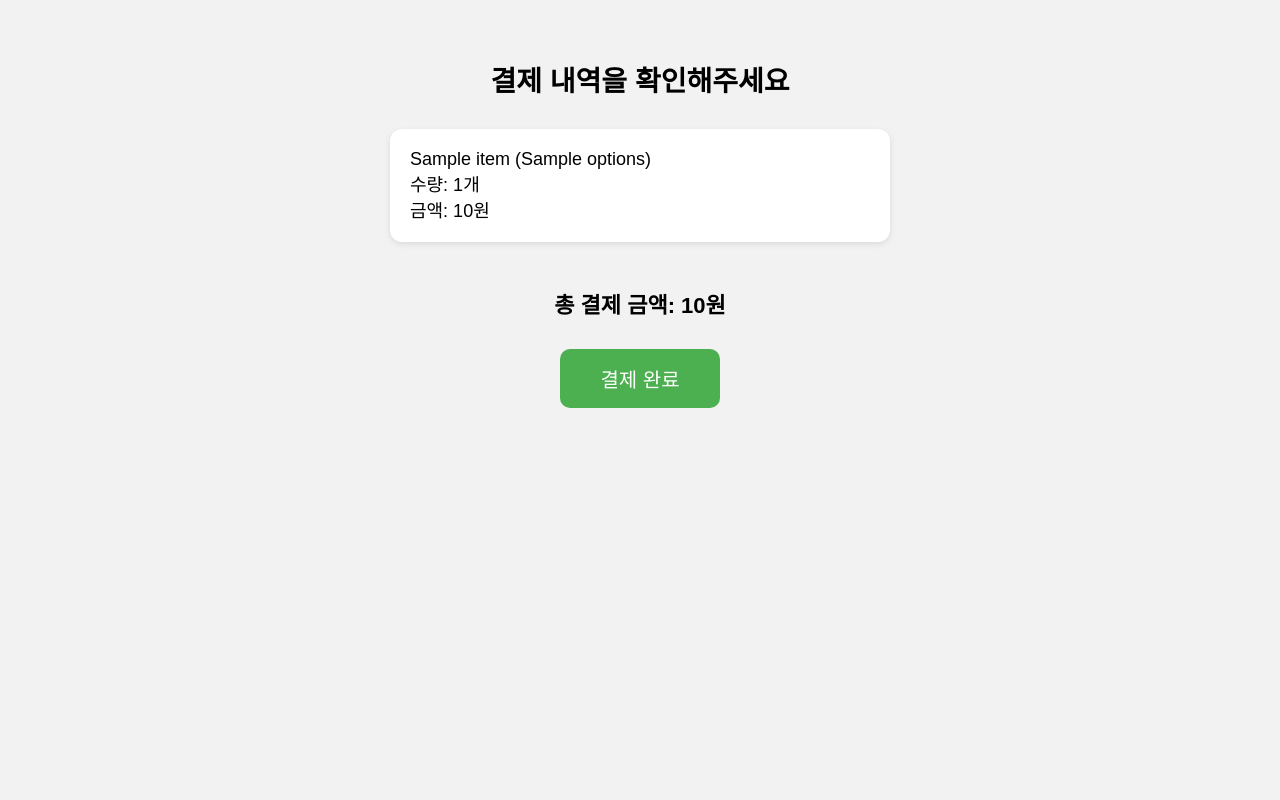
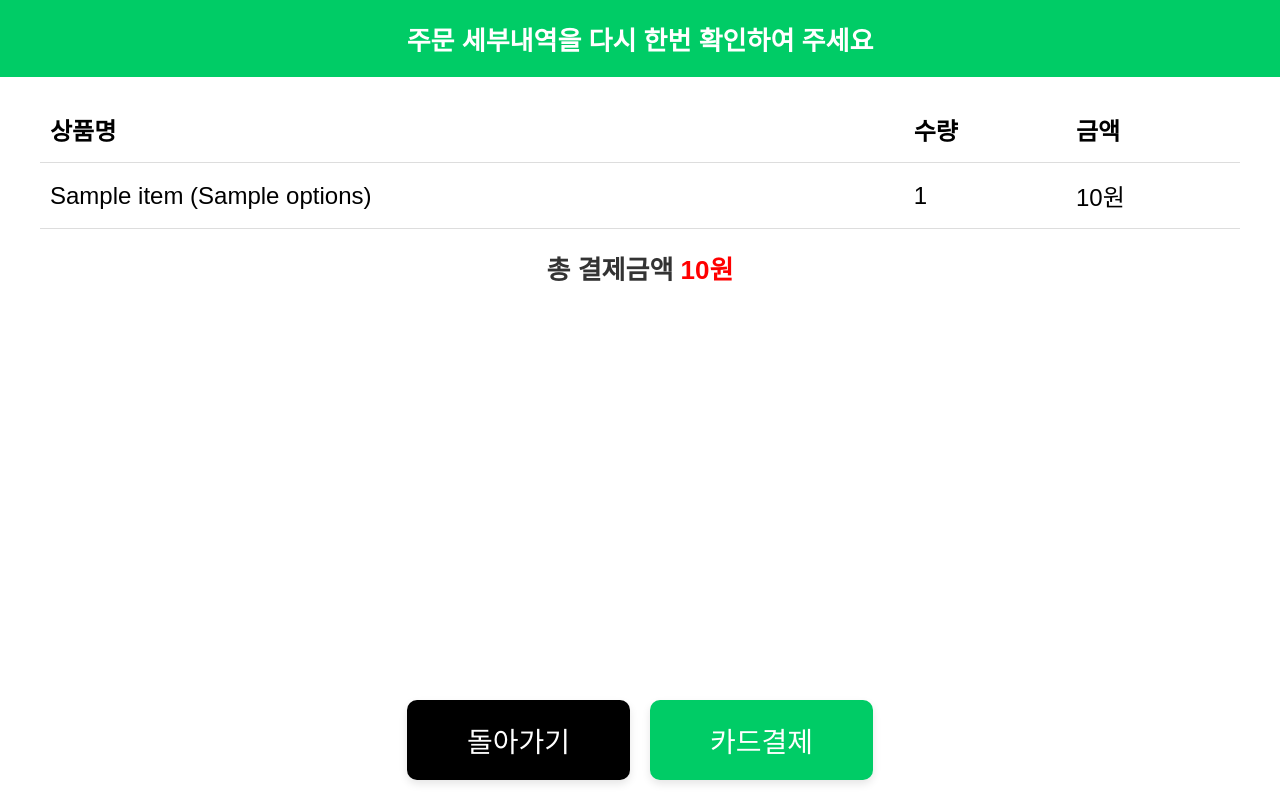
Before and after one commit to Vinaigrette0403/kiosk-project, a Flask app: template templates/payment.html in a window 1280 px wide. Run offline with Flask 3, Linux system fonts and the light colour scheme; the template is opened without the code that fills it: most values are stand-ins (such as "Sample title", 1, 10 or a date in 2020).

Commit message:
sixth upload

```diff
--- a/app.py
+++ b/app.py
@@ -2,10 +2,11 @@ from flask import Flask, render_template, request, redirect, url_for, session
 import json
 from flask import session
 
+
 app = Flask(__name__)
 app.secret_key = 'your_secret_key'
 
-# 음료와 가격 정보
+
 menu_items = {
     '아메리카노': 4000,
     '카페라떼': 4500,
@@ -28,17 +29,16 @@ def payment():
     if request.method == 'POST':
         data = request.get_json()
         session['order'] = data.get('order', [])
-        return '', 204  # 비어 있는 응답
+        return '', 204
 
-    else:  # GET
+    else:
         order = session.get('order', [])
         total = sum(item['count'] * item['price'] for item in order)
         return render_template('payment.html', order=order, total=total)
 
-@app.route('/finish_payment', methods=['POST'])
-def finish_payment():
-    session.pop('order', None)  # 장바구니 초기화
-    return redirect('/')        # 초기 메뉴화면으로 이동
+@app.route('/payfin')
+def payfin():
+    return render_template('payfin.html')
 
 if __name__ == '__main__':
     app.run(debug=True)
--- a/templates/payment.html
+++ b/templates/payment.html
@@ -5,79 +5,209 @@
   <title>결제 확인</title>
   <style>
     body {
+      margin: 0;
+      padding: 0;
+      background-color: #fff;
       font-family: 'Arial', sans-serif;
-      margin: 0;
-      padding: 40px 20px;
-      background-color: #f2f2f2;
       display: flex;
       flex-direction: column;
-      align-items: center;
+      min-height: 100vh;
     }
 
-    h1 {
-      font-size: 28px;
-      margin-bottom: 30px;
+    .header {
+      background-color: #00cc66;
+      color: white;
+      font-size: 26px;
+      font-weight: bold;
+      text-align: center;
+      padding: 20px 10px;
     }
 
     .order-list {
-      width: 100%;
-      max-width: 500px;
+      flex: 1;
+      padding: 20px 40px;
+      font-size: 24px;
     }
 
-    .order-item {
-      background-color: white;
-      padding: 20px;
-      margin-bottom: 15px;
-      border-radius: 12px;
-      box-shadow: 0 2px 6px rgba(0, 0, 0, 0.1);
-      font-size: 18px;
+    .order-table {
+      width: 100%;
+      border-collapse: collapse;
+    }
+
+    .order-table th, .order-table td {
+      border-bottom: 1px solid #ddd;
+      padding: 15px 10px;
       text-align: left;
     }
 
-    .total {
-      font-size: 22px;
+    .summary {
+      text-align: center;
+      font-size: 26px;
       font-weight: bold;
-      margin: 30px 0;
+      margin: 20px 0;
+      color: #333;
+    }
+
+    .highlight {
+      color: red;
+      font-weight: bold;
+    }
+
+    .button-group {
+      display: flex;
+      gap: 20px;
+      justify-content: center;
+      padding: 20px 0;
+      background-color: #fff;
+    }
+
+    .button-group button {
+      font-size: 28px;
+      padding: 20px 60px;
+      border: none;
+      cursor: pointer;
+      border-radius: 10px;
+      box-shadow: 0 4px 8px rgba(0,0,0,0.1);
+    }
+
+    .back-btn {
+      background-color: #000;
+      color: white;
+    }
+
+    .pay-btn {
+      background-color: #00cc66;
+      color: white;
+    }
+
+    /* 카드 결제 모달 */
+    .modal {
+      position: fixed;
+      top: 0;
+      left: 0;
+      width: 100vw;
+      height: 100vh;
+      background: rgba(0, 0, 0, 0.7);
+      display: none;
+      justify-content: center;
+      align-items: center;
+      z-index: 999;
+    }
+
+    .modal-content {
+      background: white;
+      padding: 30px;
+      width: 500px;
+      border-radius: 20px;
       text-align: center;
     }
 
-    .confirm-btn {
-      background-color: #4caf50;
-      color: white;
-      font-size: 20px;
-      padding: 15px 40px;
+    .modal-content img {
+      width: 150px;
+      margin-bottom: 20px;
+    }
+
+    .modal-content .amount {
+      font-size: 26px;
+      margin-bottom: 20px;
+      color: red;
+    }
+
+    .modal-content .btns {
+      display: flex;
+      gap: 20px;
+      justify-content: center;
+      margin-top: 30px;
+    }
+
+    .modal-content .btns button {
+      flex: 1;
+      font-size: 24px;
+      padding: 15px;
       border: none;
       border-radius: 10px;
       cursor: pointer;
-      transition: background-color 0.2s ease;
     }
 
-    .confirm-btn:hover {
-      background-color: #45a049;
+    .cancel-btn {
+      background-color: #555;
+      color: white;
     }
+
+    .confirm-btn {
+      background-color: #ff6600;
+      color: white;
+    }
+
   </style>
 </head>
 <body>
-  <h1>결제 내역을 확인해주세요</h1>
+
+  <div class="header">주문 세부내역을 다시 한번 확인하여 주세요</div>
 
   <div class="order-list">
-    {% for item in order %}
-      <div class="order-item">
-        {{ item.name }}
-        {% if item.options %}
-            ({{ item.options }})
-        {% endif %}
-    <br>
-    수량: {{ item.count }}개<br>
-    금액: {{ item.price * item.count }}원
+    <table class="order-table">
+      <thead>
+        <tr>
+          <th>상품명</th>
+          <th>수량</th>
+          <th>금액</th>
+        </tr>
+      </thead>
+      <tbody>
+        {% for item in order %}
+        <tr>
+          <td>{{ item.name }} {% if item.options %} ({{ item.options }}) {% endif %}</td>
+          <td>{{ item.count }}</td>
+          <td>{{ item.price * item.count }}원</td>
+        </tr>
+        {% endfor %}
+      </tbody>
+    </table>
+
+    <div class="summary">
+
+      총 결제금액 <span class="highlight">{{ total }}원</span>
     </div>
-    {% endfor %}
   </div>
 
-  <div class="total">총 결제 금액: {{ total }}원</div>
+  <div class="button-group">
+    <button class="back-btn" onclick="window.location.href='/menu'">돌아가기</button>
+    <button class="pay-btn" onclick="openModal()">카드결제</button>
+  </div>
 
-  <form action="/finish_payment" method="post">
-    <button type="submit" class="confirm-btn">결제 완료</button>
-  </form>
+  <!-- 카드 결제 모달 -->
+  <div class="modal" id="cardModal">
+    <div class="modal-content">
+      <h2>카드 결제</h2>
+      <img src="{{ url_for('static', filename='images/f.png') }}" />
+      <div>다음 그림과 같이 신용/체크카드를 넣어주세요</div>
+      <div class="amount">{{ total }}원</div>
+
+      <div class="btns">
+        <button class="cancel-btn" onclick="closeModal()">취소</button>
+        <button class="confirm-btn" onclick="paymentComplete()">승인요청</button>
+      </div>
+    </div>
+  </div>
+
+  <script>
+    function openModal() {
+      document.getElementById('cardModal').style.display = 'flex';
+    }
+
+    function closeModal() {
+      document.getElementById('cardModal').style.display = 'none';
+    }
+
+    function paymentComplete() {
+    closeModal();
+    setTimeout(() => {
+        window.location.href = '/payfin';
+    }, 1000);
+}
+
+  </script>
+
 </body>
 </html>
```
Also changed, not shown: templates/payfin.html (added, +85 -0 lines), static/images/f.png (added), static/images/g.png (added).
